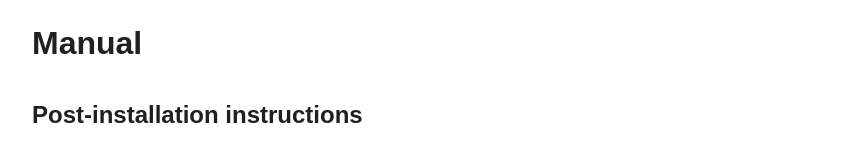
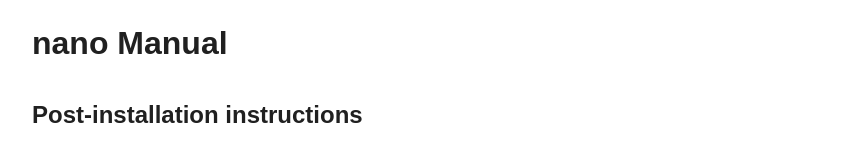
Before and after one commit to taupiqueur/chrome-nano, a browser extension: page src/manual/manual.html in a window 1280 px wide. Shown: the top 154 px of the page, without its empty margins (208-1071 px from the left). Drawn offline with Linux system fonts and the light colour scheme.

Commit message:
Use a more descriptive title for manual

```diff
--- a/src/manual/manual.html
+++ b/src/manual/manual.html
@@ -6,10 +6,10 @@
     <link href="manual.css" rel="stylesheet">
   </head>
   <body>
-    <main id="manual">
+    <main id="nano_manual">
       <h1>
-        <a href="#manual">
-          Manual
+        <a href="#nano_manual">
+          nano Manual
         </a>
       </h1>
       <section id="post_installation_instructions">
```
